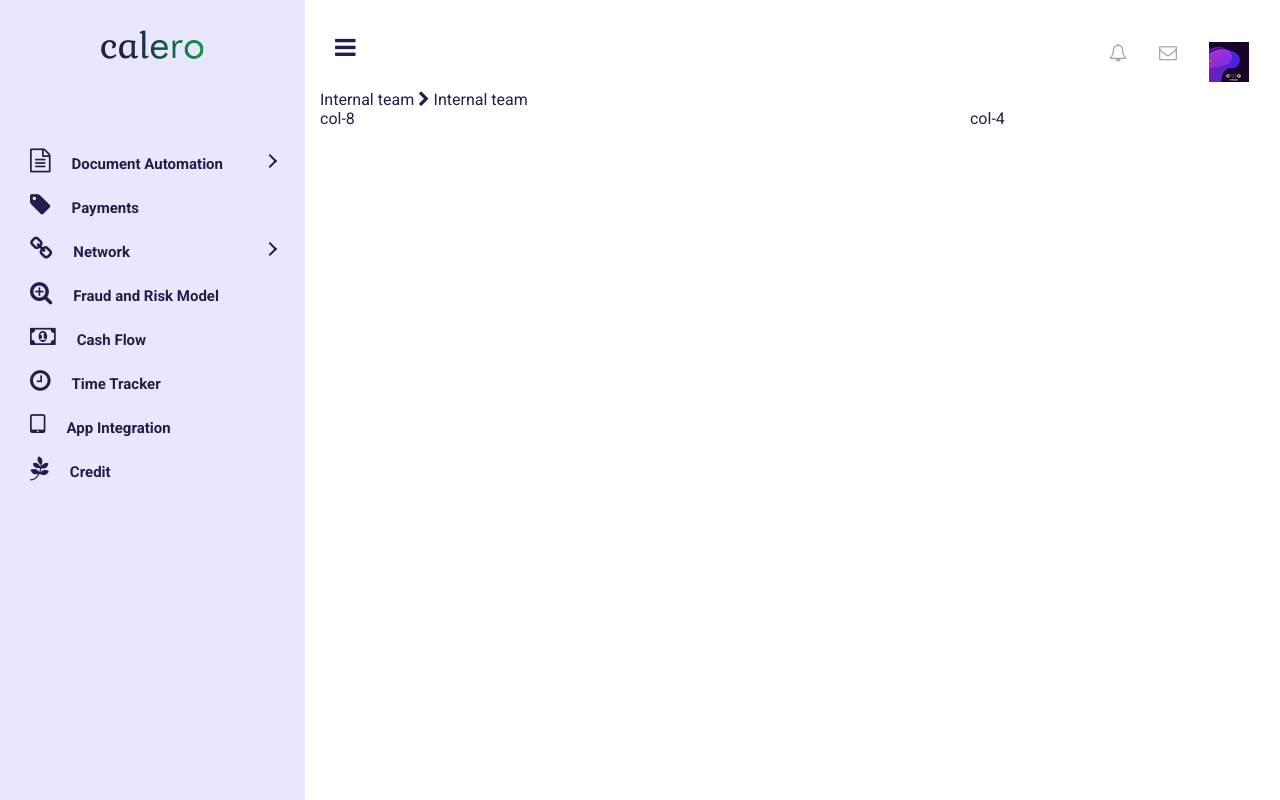
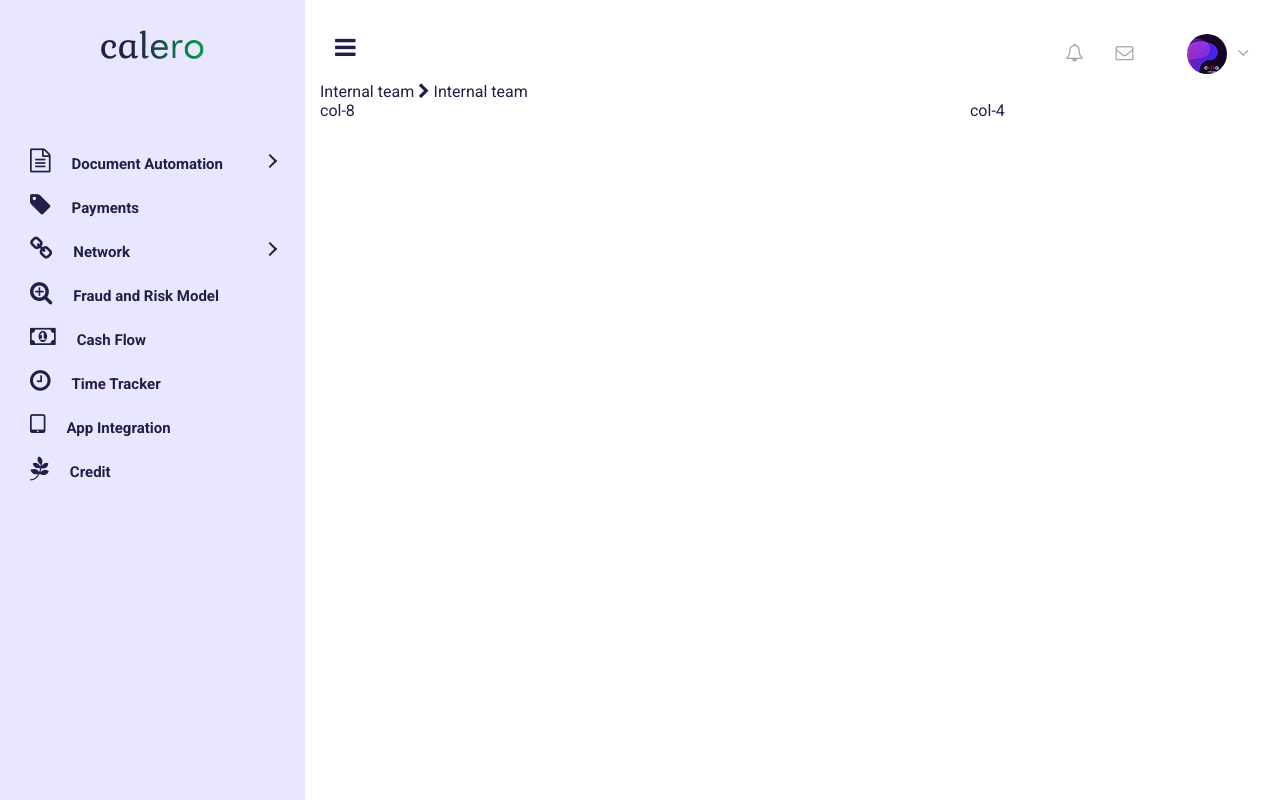
Before and after one commit to thirtyfoursoft/calero-app, an Angular app: page / in a window 1280 px wide. Built offline with nearby package versions, Linux system fonts and the light colour scheme.

Commit message:
adding sub header layout css

```diff
--- a/src/app/subnav/subnav.component.html
+++ b/src/app/subnav/subnav.component.html
@@ -10,8 +10,16 @@
 		<li class="nav-item">
 			<a class="nav-link" href="#"><i class="fa fa-envelope-o" aria-hidden="true"></i></a>
 		</li>
-		<li class="nav-item">
-			<a class="nav-link" href="#"><img src="assets/profile-thumb.jpg" alt=""/></a>
+		<li class="nav-item profile-menu">
+			<a class="nav-link" href="#"><img src="assets/profile-thumb.jpg" alt=""/> <i class="fa fa-angle-down" aria-hidden="true"></i></a>
+			<ul class="sub-menu">
+				<li class="nav-item">
+					<a class="nav-link" href="#">My Account</a>
+				</li>
+				<li class="nav-item">
+					<a class="nav-link" href="#">Logout</a>
+				</li>
+			</ul>
 		</li>
 	</ul>
 </div>
--- a/src/styles.css
+++ b/src/styles.css
@@ -8,8 +8,8 @@ a:hover,a:focus{text-decoration:none;}
 .navbar{padding:0;}
 .navbar ul{padding:0;margin:0; width:100%;}
 .navbar > ul > li{display:block; list-style:none; margin-top:19px; margin-bottom:19px;}
-.navbar li a{font-size:15px; color:#211f49; font-weight:bold; display:block;}
-.navbar li a:hover, .navbar li a:hover i{color:#574fff;}
+.navbar li a, .sub-top-nav .nav .sub-menu a{font-size:15px; color:#211f49; font-weight:bold; display:block;}
+.navbar li a:hover, .navbar li a:hover i, .sub-top-nav .nav .sub-menu a:hover{color:#574fff;}
 .navbar li a i{font-size:24px; margin-right:21px;}
 .navbar .sub-menu ul{padding-left:70px;}
 .navbar .sub-menu li{margin-bottom:0; list-style:none; padding:6px 0;}
@@ -48,9 +48,16 @@ transition: all 500ms ease-in-out;}
 transition: all 500ms ease-in-out;}
 
 /* SUB NAV */
-.sub-top-nav{ padding:34px 0 0 15px;}
+.sub-top-nav{ padding:26px 0 0 15px;}
 .sub-top-nav:after{ font-size:0px; line-height:0px; height:0px; content:'.'; visibility:hidden; display:block; clear:both;}
-.menu-trigger{ float:left;}
+.menu-trigger{ float:left; padding-top:8px;}
 #btn-toggle{ color:#211f49; font-size:24px;}
-.sub-top-nav .nav{ float:right;}
+.sub-top-nav .nav{ display:block; float:right;}
+.sub-top-nav .nav .nav-item{ display:inline-block; position:relative;}
+.sub-top-nav .nav .profile-menu{ padding-left:22px;}
 .sub-top-nav .nav a{ color:#a6a7a9; font-size:18px;}
+.sub-top-nav .nav .sub-menu{ background:#e8e7ff; display:none; list-style:none; margin:0; padding:0; position:absolute; right:0; top:100%; width:200px; z-index:999;}
+.sub-top-nav .nav .nav-item:hover .sub-menu,  .sub-top-nav .nav .sub-menu .nav-item{ display:block;}
+{ display:block;}
+.sub-top-nav .nav .sub-menu .nav-item a{ padding:10px 15px;}
+.profile-menu img{ border-radius:50%; margin-right:10px;}
```
